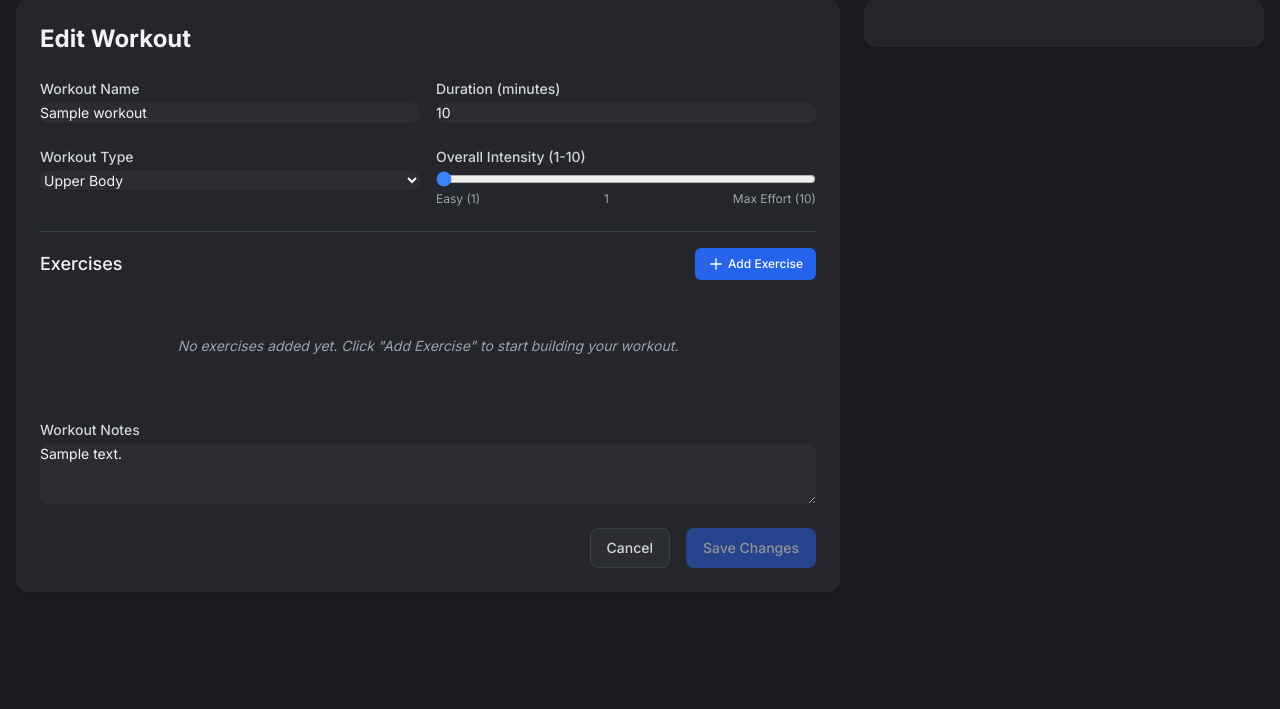
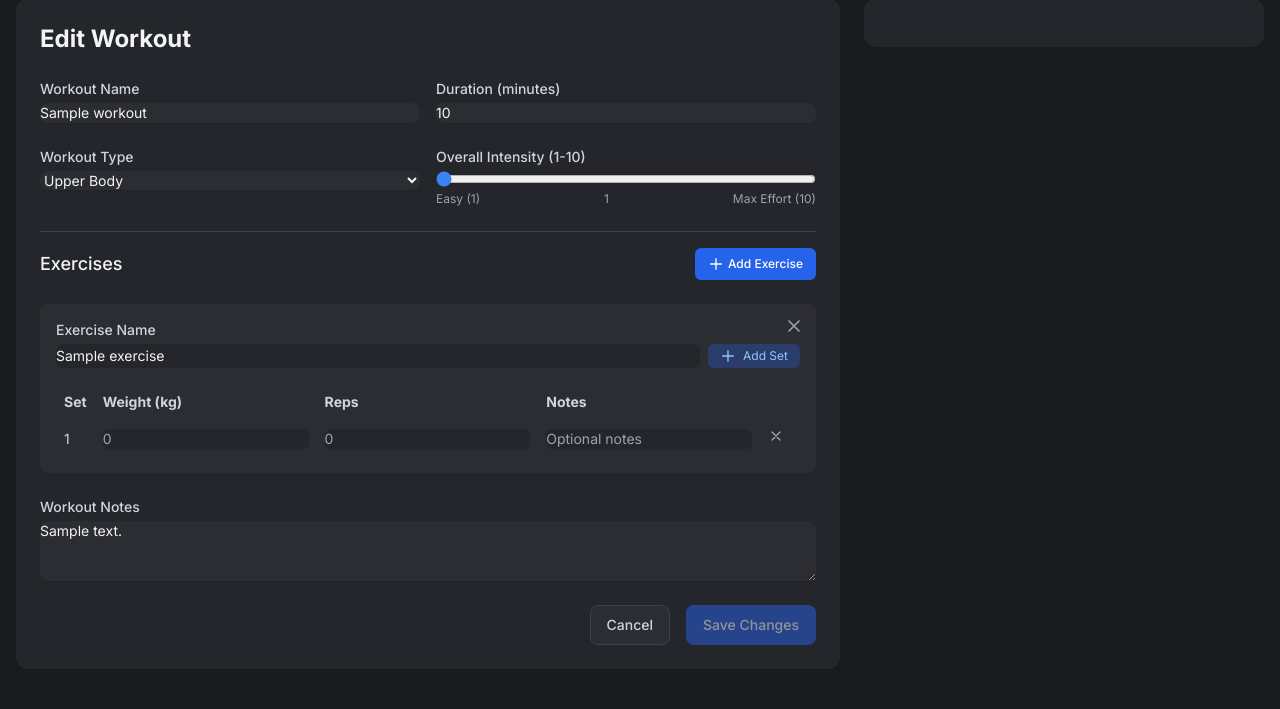
Before and after one commit to EvanRiekel19/Fitness-Leveling, a Flask app: page /workouts/1/edit in a window 1280 px wide. Shown: the part 81-790 px from the top of the page. Run offline with Flask 3, Linux system fonts and the light colour scheme; a user stored in the database is signed in; tables that the repository leaves empty hold one stand-in row (values such as "Sample post"); some libraries are stand-ins or nearby versions.

Commit message:
Add initialization code for editing workouts

```diff
--- a/app/templates/workout/new_strength.html
+++ b/app/templates/workout/new_strength.html
@@ -257,37 +257,58 @@
     const exerciseTemplate = document.getElementById('exercise-template');
     const setRowTemplate = document.getElementById('set-row-template');
 
+    // Function to initialize existing exercises
+    function initializeExistingExercises() {
+        if (serverData.initialExercises && serverData.initialExercises.length > 0) {
+            console.log('Initializing form with existing exercises:', serverData.initialExercises);
+            noExercisesMessage.style.display = 'none';
+
+            // Add each exercise from the initial data
+            serverData.initialExercises.forEach(exerciseData => {
+                const exerciseCard = addExercise();
+                const exerciseNameInput = exerciseCard.querySelector('.exercise-name');
+                exerciseNameInput.value = exerciseData.name;
+
+                // Add sets for this exercise
+                exerciseData.sets.forEach(setData => {
+                    const setRow = addSetToExercise(exerciseCard);
+                    if (setRow) {
+                        const weightInput = setRow.querySelector('.set-weight');
+                        const repsInput = setRow.querySelector('.set-reps');
+                        const notesInput = setRow.querySelector('.set-notes');
+
+                        if (weightInput) weightInput.value = setData.weight || '';
+                        if (repsInput) repsInput.value = setData.reps || '';
+                        if (notesInput) notesInput.value = setData.notes || '';
+                    }
+                });
+
+                // Update exercise history
+                updateExerciseHistory(exerciseCard, exerciseData.name);
+            });
+
+            // Update the exercises data
+            updateExercisesData();
+        }
+    }
+
     // Initialize form
-    document.addEventListener('DOMContentLoaded', () => {
-        // Set up event listeners
+    document.addEventListener('DOMContentLoaded', function() {
+        // Add event listeners
         workoutForm.addEventListener('submit', prepareFormSubmission);
+        addExerciseBtn.addEventListener('click', addExercise);
+        subtypeSelect.addEventListener('change', updatePreviousWorkout);
         nameInput.addEventListener('input', updateSubmitButtonState);
         durationInput.addEventListener('input', updateSubmitButtonState);
-        subtypeSelect.addEventListener('change', updatePreviousWorkout);
-        addExerciseBtn.addEventListener('click', addExercise);
 
-        // Initialize exercise data if editing
-        if (serverData.initialExercises && serverData.initialExercises.length > 0) {
-            try {
-                serverData.initialExercises.forEach(exercise => {
-                    const exerciseCard = createExerciseCard();
-                    const nameInput = exerciseCard.querySelector('.exercise-name');
-                    nameInput.value = exercise.name;
+        // Initialize form with existing data if editing
+        initializeExistingExercises();
 
-                    exercise.sets.forEach(set => {
-                        addSet(exerciseCard, set);
-                    });
+        // Show previous workout info
+        updatePreviousWorkout();
 
-                    updateExerciseHistory(nameInput);
-                });
-            } catch (e) {
-                console.error('Error initializing exercises:', e);
-            }
-        }
-
-        // Initialize UI state
+        // Enable submit button if form is valid
         updateSubmitButtonState();
-        updatePreviousWorkout();
     });
 
     // Function to format date
```
